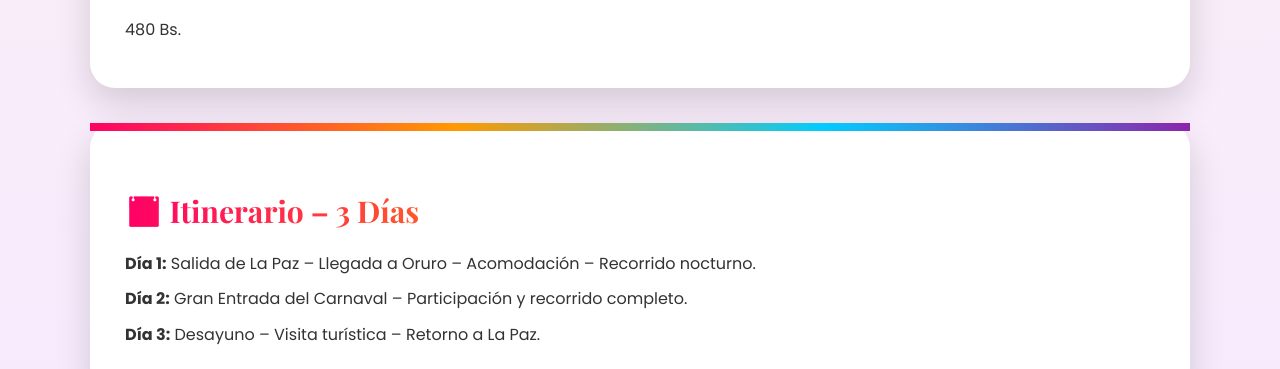
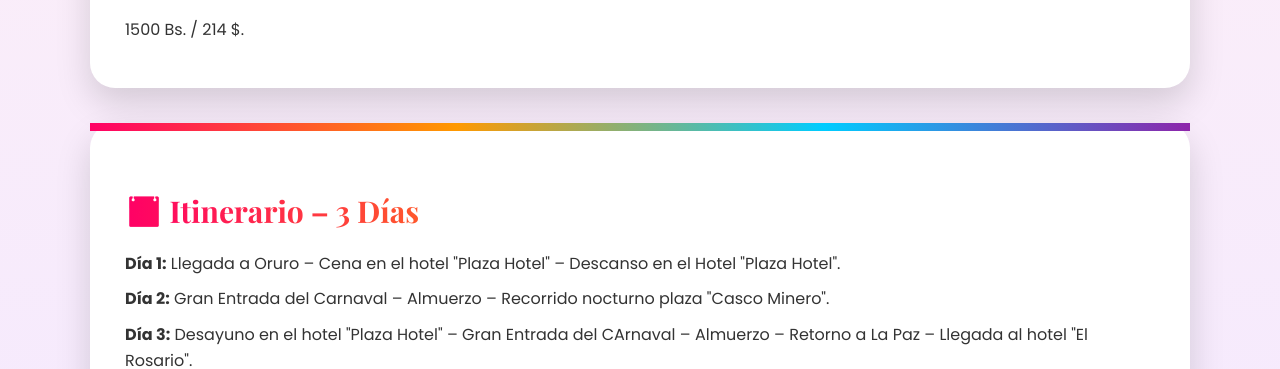
Before and after one commit to BlayderCh/carnaval, a plain HTML site: page viaje.html in a window 1280 px wide. Shown: the part 580-949 px from the top of the page. Drawn offline with nearby package versions, Linux system fonts and the light colour scheme.

Commit message:
Update viaje.html

```diff
--- a/viaje.html
+++ b/viaje.html
@@ -126,16 +126,16 @@
   <!-- COSTO -->
     <div class="card">
       <h2>💸 Costo del viaje</h2>
-      <div class="item">480 Bs.</div>
+      <div class="item">1500 Bs. / 214 $.</div>
     </div>
 
   <!-- ITINERARIO -->
   <div class="card">
     <h2>📅 Itinerario – 3 Días</h2>
 
-    <div class="item"><strong>Día 1:</strong> Salida de La Paz – Llegada a Oruro – Acomodación – Recorrido nocturno.</div>
-    <div class="item"><strong>Día 2:</strong> Gran Entrada del Carnaval – Participación y recorrido completo.</div>
-    <div class="item"><strong>Día 3:</strong> Desayuno – Visita turística – Retorno a La Paz.</div>
+    <div class="item"><strong>Día 1:</strong> Llegada a Oruro – Cena en el hotel "Plaza Hotel" – Descanso en el Hotel "Plaza Hotel".</div>
+    <div class="item"><strong>Día 2:</strong> Gran Entrada del Carnaval – Almuerzo – Recorrido nocturno plaza "Casco Minero".</div>
+    <div class="item"><strong>Día 3:</strong> Desayuno en el hotel "Plaza Hotel" – Gran Entrada del CArnaval – Almuerzo – Retorno a La Paz – Llegada al hotel "El Rosario".</div>
 
   </div>
 
```
